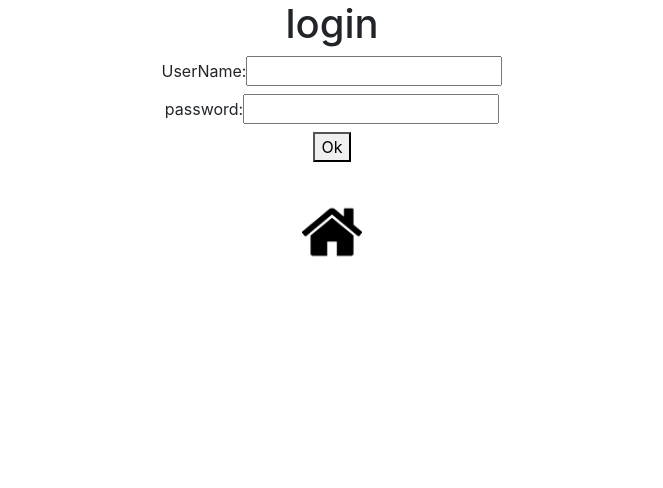
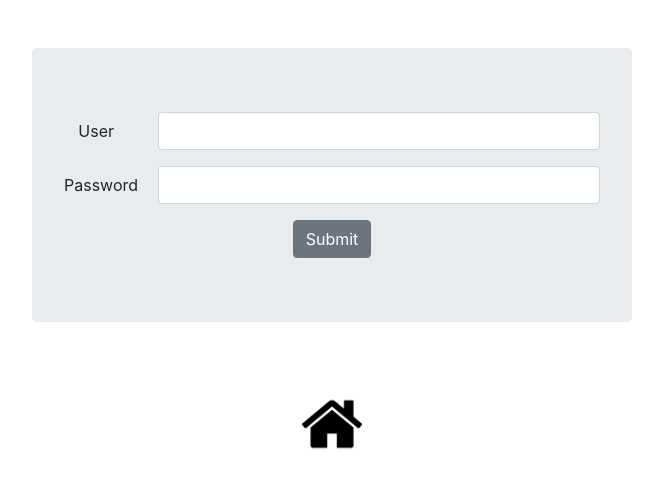
Before and after one commit to JonyBu/mytinerary, a React (Create React App) app in the folder cliente/: page /login in a window 1280 px wide. Shown: the top 488 px of the page, without its empty margins (308-971 px from the left). Built offline with nearby package versions, Linux system fonts and the light colour scheme; the HTML template or start-up script is replaced by a standard one.

Commit message:
casa2511

```diff
--- a/cliente/src/App.css
+++ b/cliente/src/App.css
@@ -1,3 +1,4 @@
+
 #logo {
   height: 200px;
 }
--- a/cliente/src/App.js
+++ b/cliente/src/App.js
@@ -8,7 +8,7 @@ import Itineraries from './components/itineraries/Itineraries';
 import Other from './components/cities/OtherCity';
 import Activities from './components/activities/activities';
 import Details from './components/details/details';
-import slick from './components/details/slick';
+import slide from './components/details/slide';
 
 import { Provider } from 'react-redux';
 import store from './redux/store';
@@ -20,7 +20,7 @@ class App extends React.Component {
       <Provider store={store} >
         <Router>
           <div className="centrar">
-            <Route path='/slick' component={slick}/>
+            <Route path='/slide' component={slide}/>
             <Route path="/activities" component={Activities} />
             <Route path="/details" component={Details}/>
             <Route path="/cities" component={Cities} />
--- a/cliente/src/components/details/slick.jsx
+++ b/cliente/src/components/details/slide.jsx
@@ -1,6 +1,4 @@
 import React, { Component } from "react";
-//import logo from "./logo.svg";
-//import "./App.css";
 import { BrowserRouter as Router, Route, Link } from "react-router-dom";
 import SwipeableRoutes from "react-swipeable-routes";
 
@@ -17,31 +15,25 @@ const View4 = () => (
   <div style={{ height: 300, backgroundColor: "yellow" }}>Yellow</div>
 );
 
-class App extends Component {
+class Slide extends Component {
   render() {
     return (
       <Router>
-        <div className="App">
-          <div className="App-header">
-            <img src='' className="App-logo" alt="logo" />
-            <h2>Activities</h2>
-          </div>
-
-          <div>
-            <Link to="/red">Red</Link> |<Link to="/blue">Blue</Link> |
-            <Link to="/green">Green</Link> |<Link to="/yellow">Yellow</Link>
-          </div>
-
+        <div className="Slide">
           <SwipeableRoutes>
             <Route path="/red" component={View1} />
             <Route path="/blue" component={View2} />
             <Route path="/green" component={View3} />
             <Route path="/yellow" component={View4} />
           </SwipeableRoutes>
+          <div>
+            <Link to="/red">Red</Link> |<Link to="/blue">Blue</Link> |
+            <Link to="/green">Green</Link> |<Link to="/yellow">Yellow</Link>
+          </div>
         </div>
       </Router>
     );
   }
 }
 
-export default App;
+export default Slide;
--- a/cliente/src/components/footer.jsx
+++ b/cliente/src/components/footer.jsx
@@ -5,7 +5,7 @@ import { Link } from 'react-router-dom';
 class Footer extends React.Component {
     render() {
         return (
-            <div className="centrar">
+            <div >
                 <Link to="/"><img className="home" src={image} alt="imagen de home" /></Link>
             </div>
         );
--- a/cliente/src/components/itineraries/collapse.jsx
+++ b/cliente/src/components/itineraries/collapse.jsx
@@ -1,6 +1,6 @@
 import React, { useState } from 'react';
 import { Collapse, CardBody, Card, Button } from 'reactstrap';
-import CarouselActivities from '../details/carouselActivities';
+import Slide from '../details/slide';
 import CommentsForm from './commentsForm';
 
 const CollapseIt = (props) => {
@@ -16,7 +16,7 @@ const CollapseIt = (props) => {
                     <CardBody>
                         <h5 className="izquierda">Activities</h5>
                         <br />
-                        <CarouselActivities />
+                        <Slide />
                         <br />
                         <CommentsForm />
                     </CardBody>
@@ -24,7 +24,6 @@ const CollapseIt = (props) => {
             </Collapse>
         </div>
     )
-
 }
 
 export default CollapseIt;
--- a/cliente/src/components/menu.jsx
+++ b/cliente/src/components/menu.jsx
@@ -41,6 +41,7 @@ class Menu extends React.Component {
                             <DropdownItem>
                                 <Link to="/details">details</Link>
                             </DropdownItem>
+
                         </DropdownMenu>
                     </UncontrolledDropdown>
                 </Navbar>
--- a/cliente/src/components/user/login.jsx
+++ b/cliente/src/components/user/login.jsx
@@ -1,6 +1,7 @@
 import React from 'react';
 import Footer from '../footer';
 import axios from 'axios';
+import { Jumbotron, Button, Form, FormGroup, Label, Input, Col } from 'reactstrap';
 
 class Login extends React.Component {
     constructor(props) {
@@ -24,23 +25,33 @@ class Login extends React.Component {
     }
 
     render() {
+
         return (
-            <div>
-                <h1>login</h1>
-                <form action=''>
-                    <label htmlFor="">
-                        UserName:
-                    <input name="userName" value={this.state.userName} type="text" onChange={this.onChange} />
-                    </label>
-                    <label htmlFor="">
-                        password:
-                    <input name="password" value={this.state.password} type="password" onChange={this.onChange} />
-                    </label>
-                </form>
-                <button >Ok</button>
-                <Footer/>
+            <div className="footer" >
+                <br/>
+                <br/>
+                <Jumbotron>
+                <Form >
+                    <FormGroup row >
+                        <Label for="user" sm={2}>User</Label>
+                        <Col sm={10}>
+                            <Input type="text" name="userName" id="user"  />
+                        </Col>
+                    </FormGroup>
+                    <FormGroup row>
+                        <Label for="password" sm={2}>Password</Label>
+                        <Col sm={10}>
+                            <Input type="password" name="password" id="password" />
+                        </Col>
+                    </FormGroup>
+                    <Button>Submit</Button>
+                </Form>
+                </Jumbotron>
+                <Footer />
             </div>
+
         )
+
     }
 }
 
```
Also changed, not shown: cliente/src/components/user/loginPrueba.jsx (added, +47 -0 lines), 1 other file (tests, documents, lock files or other folders).
